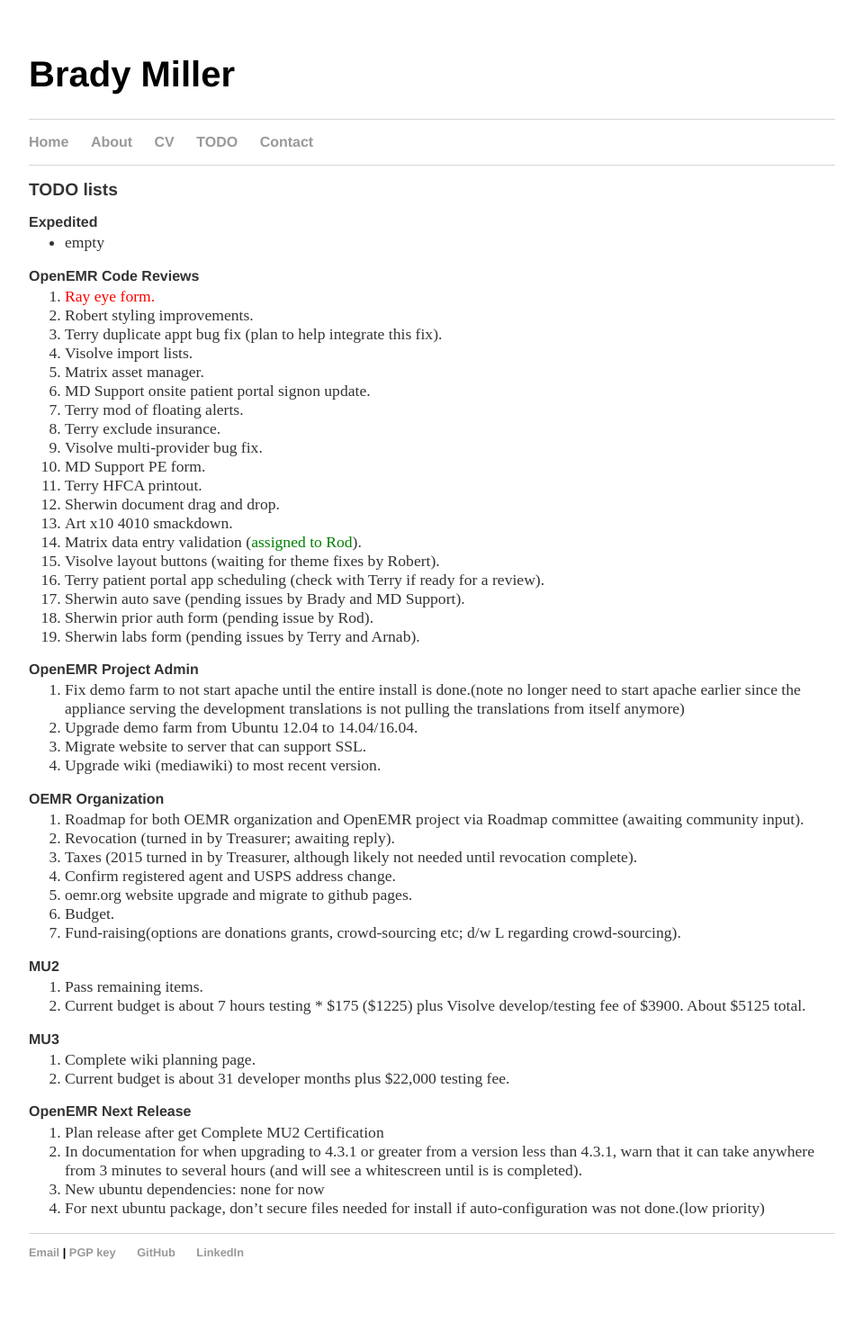
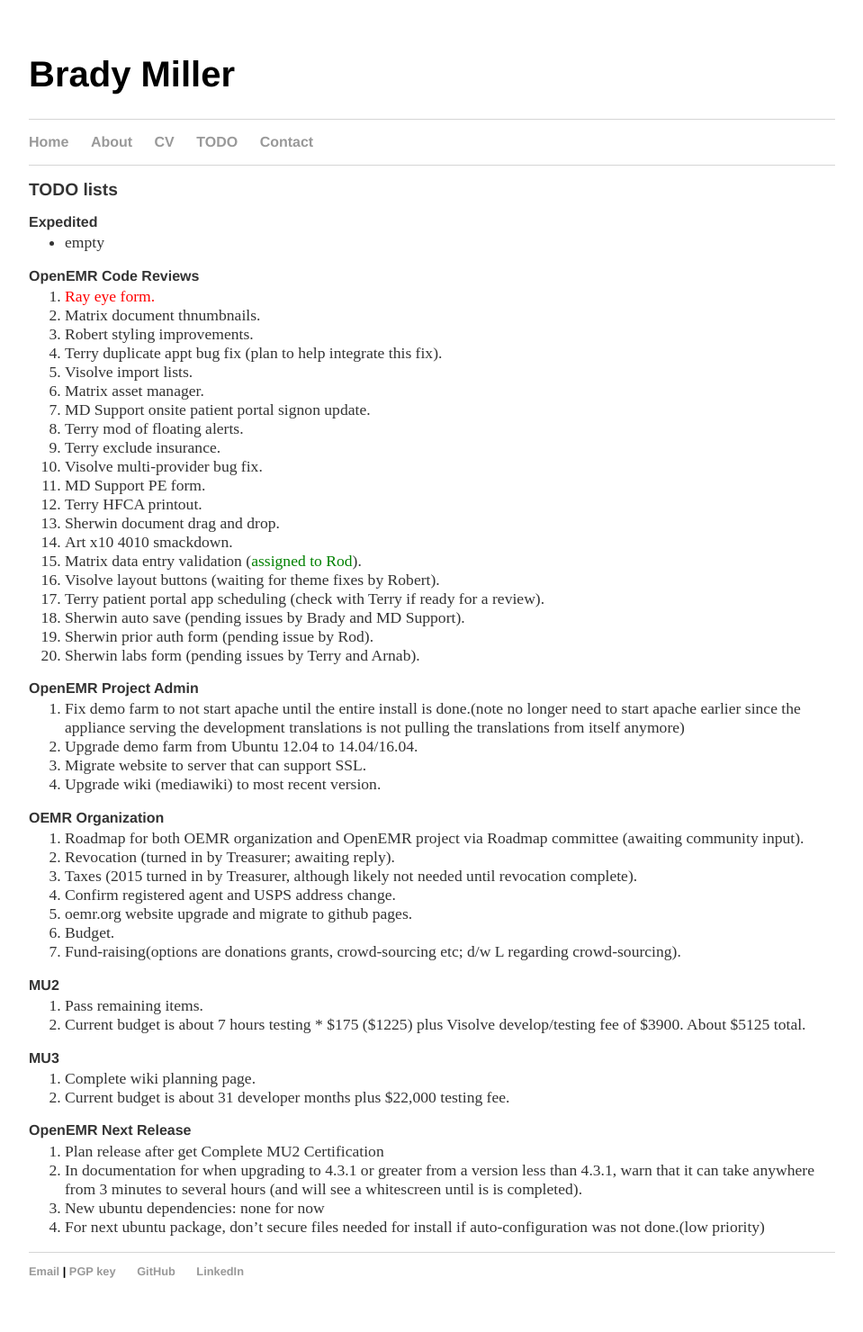
Before and after one commit to bradymiller/bradymiller.github.io, a Jekyll site: the page built from todo/index.md, in a window 1280 px wide. Shown: the whole page at 90% size, without its empty margins (160-1119 px from the left). Built offline with Jekyll 4.4.1, drawn with Linux system fonts in a browser that asks for light colours; before the commit the page ends 1459 px from its top, so only the background shows below that.

Commit message:
Update index.md

```diff
--- a/todo/index.md
+++ b/todo/index.md
@@ -8,6 +8,7 @@
 
 ### OpenEMR Code Reviews
 1. <span style="color: red">Ray eye form.</span>
+1. Matrix document thnumbnails.
 1. Robert styling improvements.
 1. Terry duplicate appt bug fix (plan to help integrate this fix).
 1. Visolve import lists.
```
